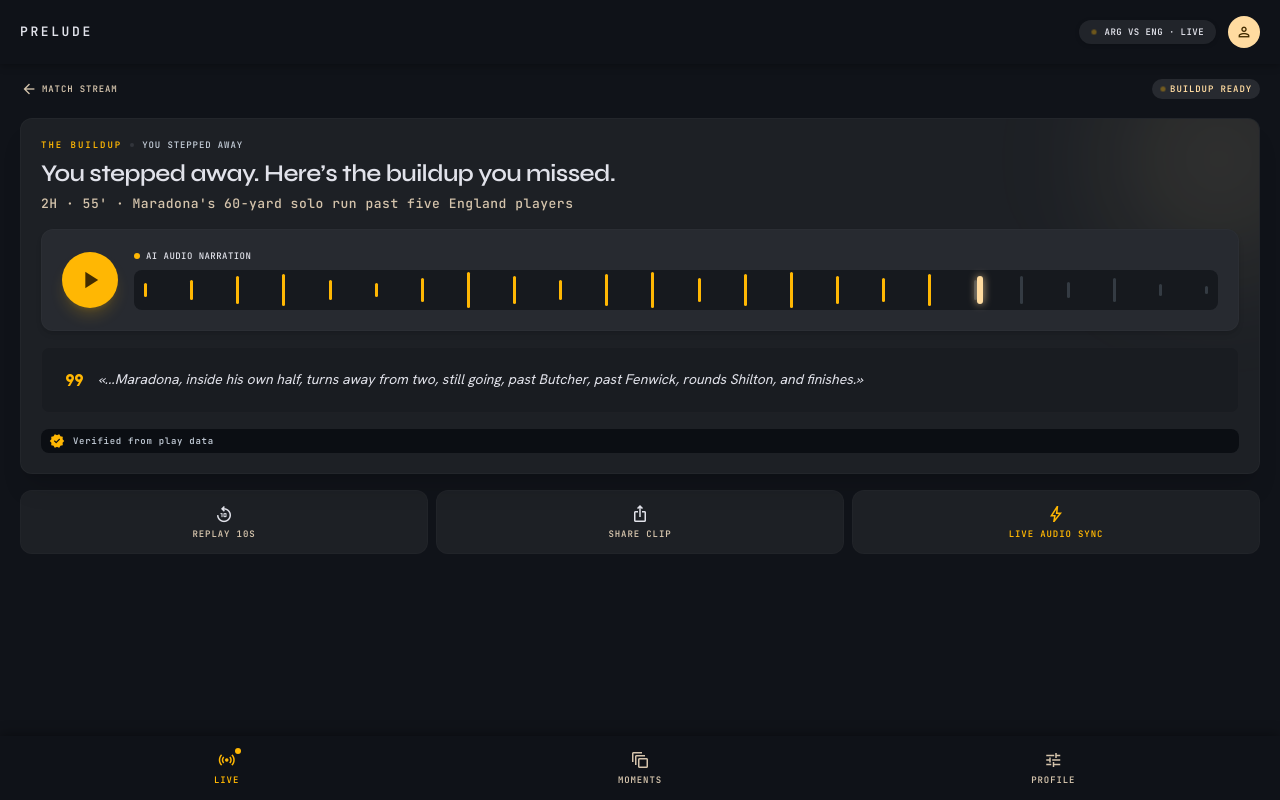
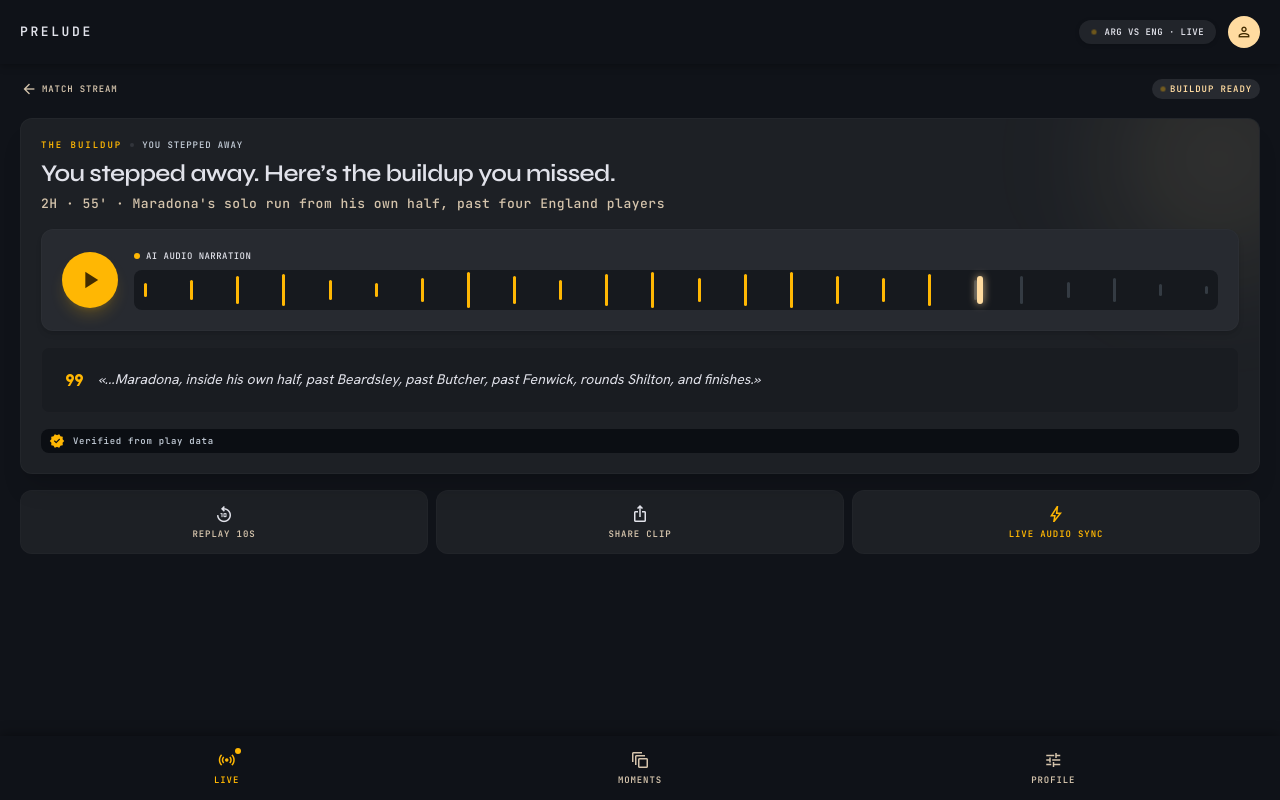
Before and after one commit to sh4wnbk/prelude, a plain HTML site: page app/web/prelude_03_moment_card.html in a window 1280 px wide. Drawn offline with nearby package versions, Linux system fonts and the light colour scheme.

Commit message:
fix: ground the solo goal copy in possession 117
Re-derived from events/3750191.json before editing. Possession 117 holds
four Dribble events, all outcome Complete, and four Dribbled Past events
naming Beardsley, Butcher, Fenwick and Shilton in that order. Maradona
receives at x=55.2 on a 120-yard pitch, so inside his own half, and
shoots from x=113.4.

So "past five England players" was one too many, and the quote named two
of the four. The hero line on both screens becomes "Maradona's solo run
from his own half, past four England players", and the quote names all
four in feed order. The unverifiable "60-yard" and "turns away from two,
still going" are gone; the run spans 58.2 yards, which is not 60, and
nothing in the feed records turning away from two.

Co-Authored-By: Claude Opus 5 <noreply@anthropic.com>

```diff
--- a/app/web/prelude_03_moment_card.html
+++ b/app/web/prelude_03_moment_card.html
@@ -25,7 +25,7 @@
 <h1 class="font-headline-lg-mobile text-headline-lg-mobile text-on-surface tracking-tight mt-1">
         You stepped away. Here’s the buildup you missed.
       </h1>
-<p class="font-label-lg text-label-lg text-on-surface-variant mt-0.5">2H · 55' · Maradona's 60-yard solo run past five England players</p>
+<p class="font-label-lg text-label-lg text-on-surface-variant mt-0.5">2H · 55' · Maradona's solo run from his own half, past four England players</p>
 </div>
 <!-- Audio Narration Player Surface -->
 <div class="relative z-10 w-full rounded-xl bg-surface-container-high p-card-padding-md flex flex-col gap-space-md shadow-md border border-surface-container-highest/40">
@@ -82,7 +82,7 @@
 <!-- Editorial Broadcast Quote Snippet -->
 <div class="relative bg-surface-container-low p-card-padding-md rounded-lg flex gap-space-sm border border-surface-container-highest/20">
 <span class="material-symbols-outlined text-primary-container shrink-0 text-[24px]">format_quote</span>
-<p class="font-body-md text-body-md text-on-surface leading-relaxed italic">«...Maradona, inside his own half, turns away from two, still going, past Butcher, past Fenwick, rounds Shilton, and finishes.»</p>
+<p class="font-body-md text-body-md text-on-surface leading-relaxed italic">«...Maradona, inside his own half, past Beardsley, past Butcher, past Fenwick, rounds Shilton, and finishes.»</p>
 </div>
 <!-- Trust Verification Marker -->
 <div class="flex items-center gap-space-xs px-space-xs py-space-2xs rounded-lg bg-surface-container-lowest"><span class="material-symbols-outlined text-[16px] text-primary-container shrink-0" style="font-variation-settings: &quot;FILL&quot; 1;">verified</span><span class="font-label-sm text-label-sm text-secondary truncate">Verified from play data</span></div>
```
Also changed, not shown: app/web/prelude_04_moments.html (+1 -1 lines).
